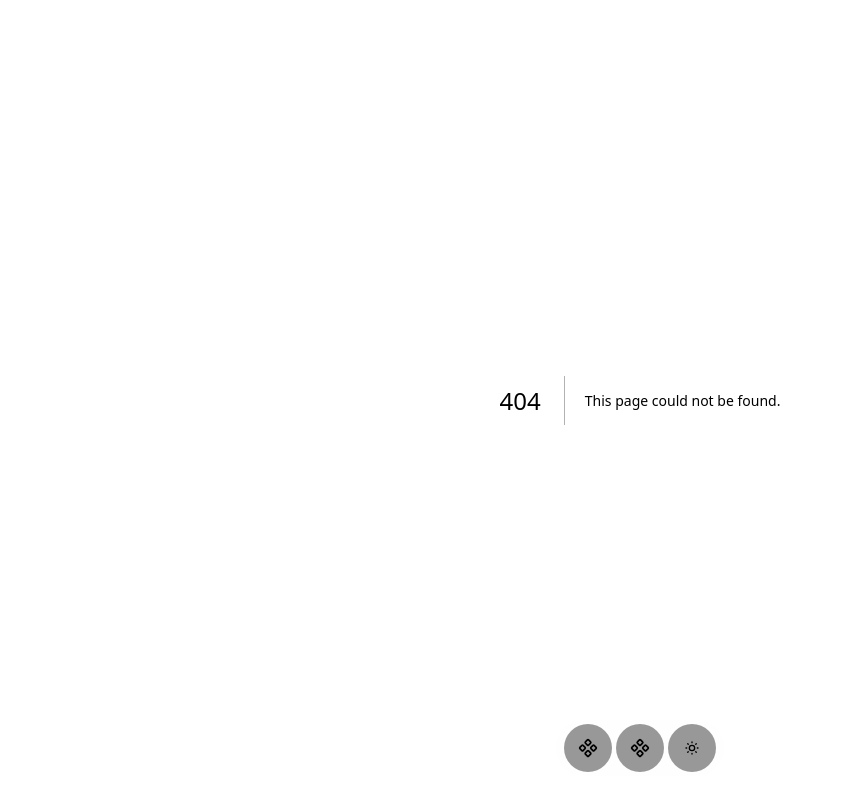
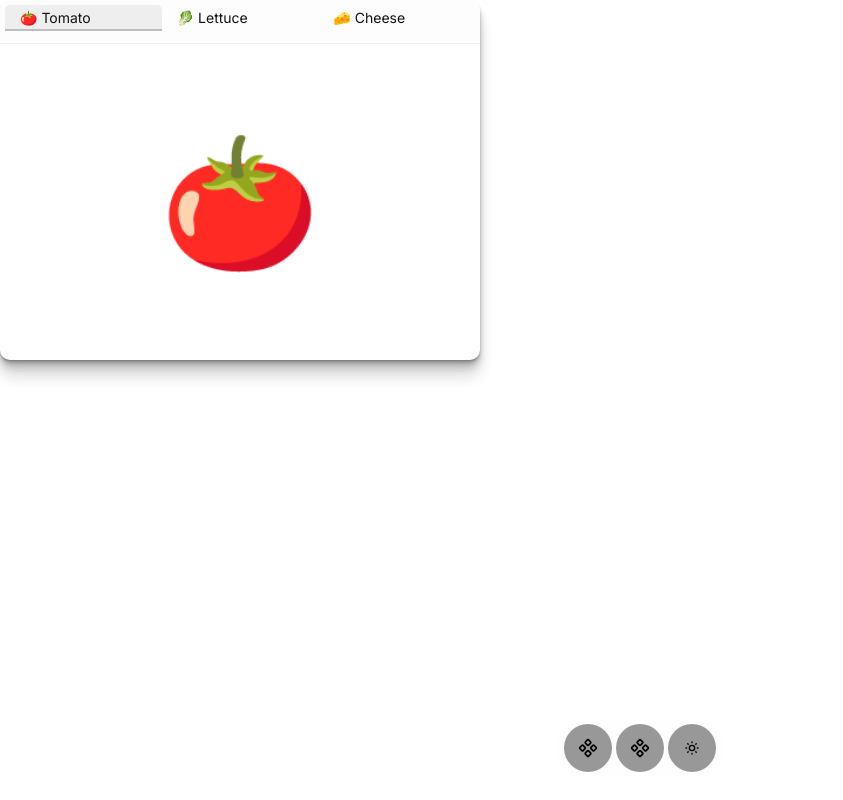
Before and after one commit to seckinyasar/react19-boilerplate, a Next.js app: page /motion/test in a window 1280 px wide. Before the commit this address had no page. Shown: the whole page, without its empty margins (0-843 px from the left). Built offline with nearby package versions, Linux system fonts and the light colour scheme.

Commit message:
chore: layout for sliding effect

```diff
--- a/src/app/motion/layout/page.tsx
+++ b/src/app/motion/layout/page.tsx
@@ -7,11 +7,22 @@ const Layout = () => {
 
   const tabWidth = 120;
 
+  // const Indicator = () => {
+  //   return (
+  //     <motion.span
+  //       style={{ x: x }}
+  //       transition={{ type: "spring", duration: 2, bounce: 0.2 }}
+  //       className="absolute left-0 bottom-0 h-1 w-[240px] bg-white rounded-b-md"
+  //     ></motion.span>
+  //   );
+  // };
   const Indicator = () => {
     return (
       <motion.span
-        style={{ x: x }}
-        transition={{ type: "spring", duration: 2, bounce: 0.2 }}
+        id="underline"
+        layoutId="underline"
+        // style={{ x: x }}
+        // transition={{ type: "spring", duration: 2, bounce: 0.2 }}
         className="absolute left-0 bottom-0 h-1 w-[240px] bg-white rounded-b-md"
       ></motion.span>
     );
@@ -23,19 +34,27 @@ const Layout = () => {
         Layouts Example
       </h1>
       <motion.div className="flex items-center relative overflow-clip">
-        <Indicator />
         <motion.div
-          onClick={() => animate(x, 0, { type: "spring", duration: 1 })}
-          className="w-[240px] py-8 rounded-md border border-border box-border"
-        ></motion.div>
+          // onClick={() => animate(x, 0, { type: "spring", duration: 1 })}
+          onClick={() => setActive(1)}
+          className="w-[240px] py-8 rounded-md border border-border box-border relative"
+        >
+          {active === 1 && <Indicator />}
+        </motion.div>
         <motion.div
-          onClick={() => animate(x, 240, { type: "spring", duration: 1 })}
-          className="w-[240px] py-8 rounded-md border border-border box-border"
-        ></motion.div>
+          // onClick={() => animate(x, 240, { type: "spring", duration: 1 })}
+          onClick={() => setActive(2)}
+          className="w-[240px] py-8 rounded-md border border-border box-border relative"
+        >
+          {active === 2 && <Indicator />}
+        </motion.div>
         <motion.div
-          onClick={() => animate(x, 480, { type: "spring", duration: 1 })}
-          className="w-[240px] py-8 rounded-md border border-border box-border"
-        ></motion.div>
+          // onClick={() => animate(x, 480, { type: "spring", duration: 1 })}
+          onClick={() => setActive(3)}
+          className="w-[240px] py-8 rounded-md border border-border box-border relative"
+        >
+          {active === 3 && <Indicator />}
+        </motion.div>
       </motion.div>
     </div>
   );
--- /dev/null
+++ b/src/app/motion/test/page.tsx
@@ -0,0 +1,150 @@
+"use client";
+
+import { AnimatePresence } from "motion/react";
+import * as motion from "motion/react-client";
+import { useState } from "react";
+
+export default function SharedLayoutAnimation() {
+  const [selectedTab, setSelectedTab] = useState(tabs[0]);
+
+  return (
+    <div style={container}>
+      <nav style={nav}>
+        <ul style={tabsContainer}>
+          {tabs.map((item) => (
+            <motion.li
+              key={item.label}
+              initial={false}
+              animate={{
+                backgroundColor: item === selectedTab ? "#eee" : "#eee0",
+              }}
+              style={tab}
+              onClick={() => setSelectedTab(item)}
+            >
+              {`${item.icon} ${item.label}`}
+              {item === selectedTab ? (
+                <motion.div
+                  style={underline}
+                  layoutId="underline"
+                  id="underline"
+                />
+              ) : null}
+            </motion.li>
+          ))}
+        </ul>
+      </nav>
+      <main style={iconContainer}>
+        <AnimatePresence mode="wait">
+          <motion.div
+            key={selectedTab ? selectedTab.label : "empty"}
+            initial={{ y: 10, opacity: 0 }}
+            animate={{ y: 0, opacity: 1 }}
+            exit={{ y: -10, opacity: 0 }}
+            transition={{ duration: 0.2 }}
+            style={icon}
+          >
+            {selectedTab ? selectedTab.icon : "😋"}
+          </motion.div>
+        </AnimatePresence>
+      </main>
+    </div>
+  );
+}
+
+/**
+ * ==============   Styles   ================
+ */
+
+const container: React.CSSProperties = {
+  width: 480,
+  height: "60vh",
+  maxHeight: 360,
+  borderRadius: 10,
+  background: "white",
+  overflow: "hidden",
+  boxShadow:
+    "0 1px 1px hsl(0deg 0% 0% / 0.075), 0 2px 2px hsl(0deg 0% 0% / 0.075), 0 4px 4px hsl(0deg 0% 0% / 0.075), 0 8px 8px hsl(0deg 0% 0% / 0.075), 0 16px 16px hsl(0deg 0% 0% / 0.075), 0 2px 2px hsl(0deg 0% 0% / 0.075), 0 4px 4px hsl(0deg 0% 0% / 0.075), 0 8px 8px hsl(0deg 0% 0% / 0.075), 0 16px 16px hsl(0deg 0% 0% / 0.075)",
+  display: "flex",
+  flexDirection: "column",
+};
+
+const nav: React.CSSProperties = {
+  background: "#fdfdfd",
+  padding: "5px 5px 0",
+  borderRadius: "10px",
+  borderBottomLeftRadius: 0,
+  borderBottomRightRadius: 0,
+  borderBottom: "1px solid #eeeeee",
+  height: 44,
+};
+
+const tabsStyles: React.CSSProperties = {
+  listStyle: "none",
+  padding: 0,
+  margin: 0,
+  fontWeight: 500,
+  fontSize: 14,
+};
+
+const tabsContainer: React.CSSProperties = {
+  ...tabsStyles,
+  display: "flex",
+  width: "100%",
+};
+
+const tab: React.CSSProperties = {
+  ...tabsStyles,
+  borderRadius: 5,
+  borderBottomLeftRadius: 0,
+  borderBottomRightRadius: 0,
+  width: "100%",
+  padding: "10px 15px",
+  position: "relative",
+  background: "white",
+  cursor: "pointer",
+  height: 24,
+  display: "flex",
+  justifyContent: "space-between",
+  alignItems: "center",
+  flex: 1,
+  minWidth: 0,
+  userSelect: "none",
+  color: "#0f1115",
+};
+
+const underline: React.CSSProperties = {
+  position: "absolute",
+  bottom: -2,
+  left: 0,
+  right: 0,
+  height: 2,
+  background: "var(--accent)",
+};
+
+const iconContainer: React.CSSProperties = {
+  display: "flex",
+  justifyContent: "center",
+  alignItems: "center",
+  flex: 1,
+};
+
+const icon: React.CSSProperties = {
+  fontSize: 128,
+};
+
+/**
+ * ==============   Data   ================
+ */
+
+const allIngredients = [
+  { icon: "🍅", label: "Tomato" },
+  { icon: "🥬", label: "Lettuce" },
+  { icon: "🧀", label: "Cheese" },
+  { icon: "🥕", label: "Carrot" },
+  { icon: "🍌", label: "Banana" },
+  { icon: "🫐", label: "Blueberries" },
+  { icon: "🥂", label: "Champers?" },
+];
+
+const [tomato, lettuce, cheese] = allIngredients;
+const tabs = [tomato, lettuce, cheese];
```
Also changed, not shown: public/leaves.jpg (added).
